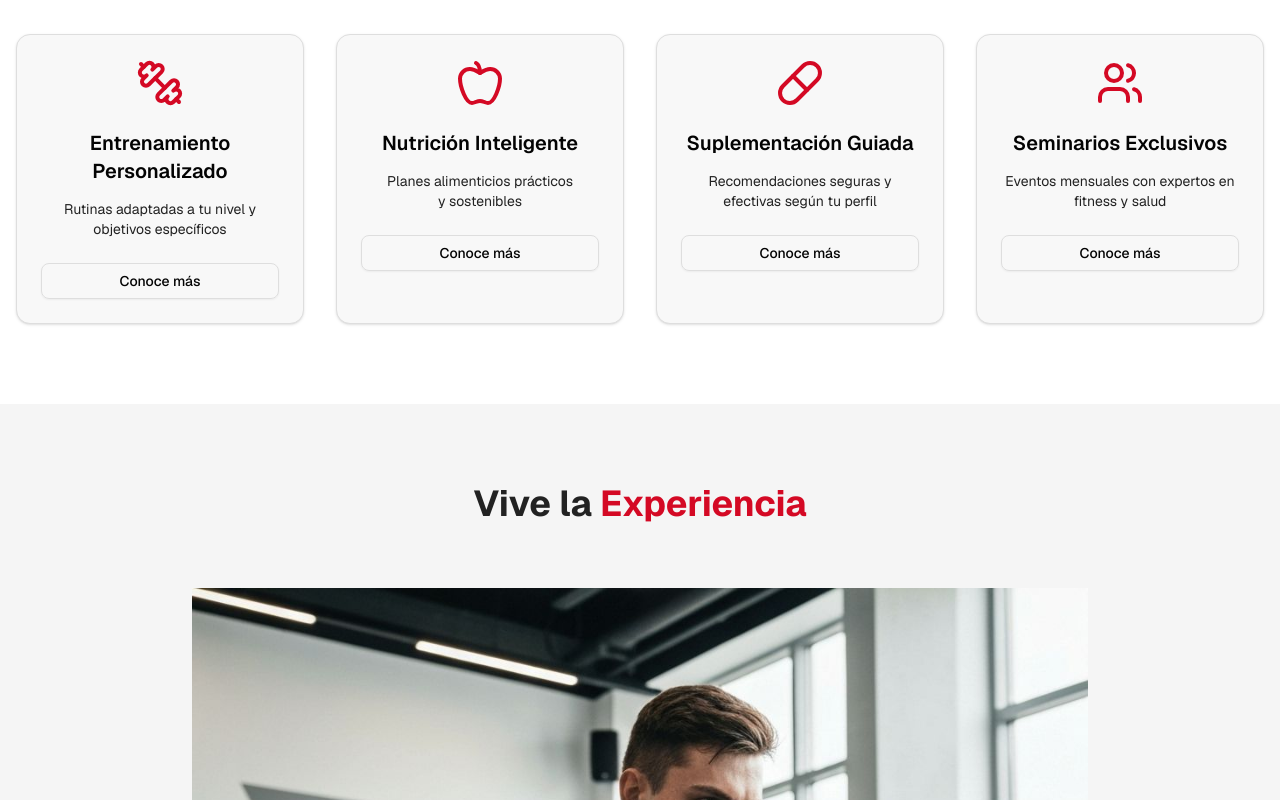
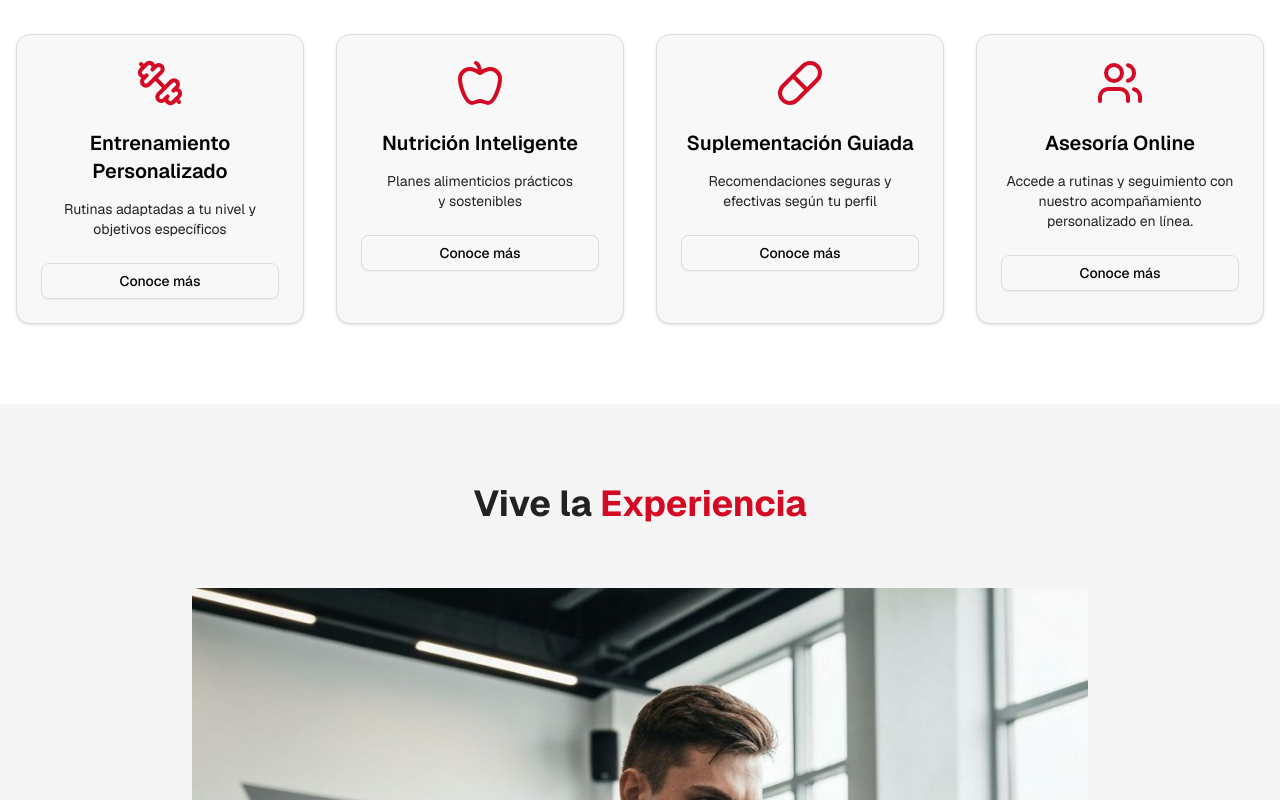
Before and after one commit to ricardo1470/my-gym-landing, a Next.js app: page / in a window 1280 px wide. Shown: the part 1560-2360 px from the top of the page. Built offline with nearby package versions, Linux system fonts and the light colour scheme.

Commit message:
update cards services

```diff
--- a/src/app/page.tsx
+++ b/src/app/page.tsx
@@ -18,11 +18,13 @@ import {
   MapPin,
   Mail,
   MessageCircle,
+  MessageCircleHeart,
   Instagram,
   Facebook,
   Twitter,
   ChevronLeft,
   ChevronRight,
+  Laptop,
 } from "lucide-react"
 import { useState } from "react"
 import Image from "next/image"
@@ -154,8 +156,8 @@ export default function FitnessLanding() {
               },
               {
                 icon: <Users className="w-12 h-12 text-primary" />,
-                title: "Seminarios Exclusivos",
-                description: "Eventos mensuales con expertos en fitness y salud",
+                title: "Asesoría Online",
+                description: "Accede a rutinas y seguimiento con nuestro acompañamiento personalizado en línea.",
               },
             ].map((service, index) => (
               <Card key={index} className="text-center hover:shadow-lg transition-shadow">
@@ -354,7 +356,7 @@ export default function FitnessLanding() {
                   <Facebook className="w-5 h-5" />
                 </Button>
                 <Button variant="outline" size="icon" className="border-gray-600 hover:bg-primary bg-transparent">
-                  <Twitter className="w-5 h-5" />
+                  <MessageCircle className="w-5 h-5" />
                 </Button>
               </div>
             </div>
```
